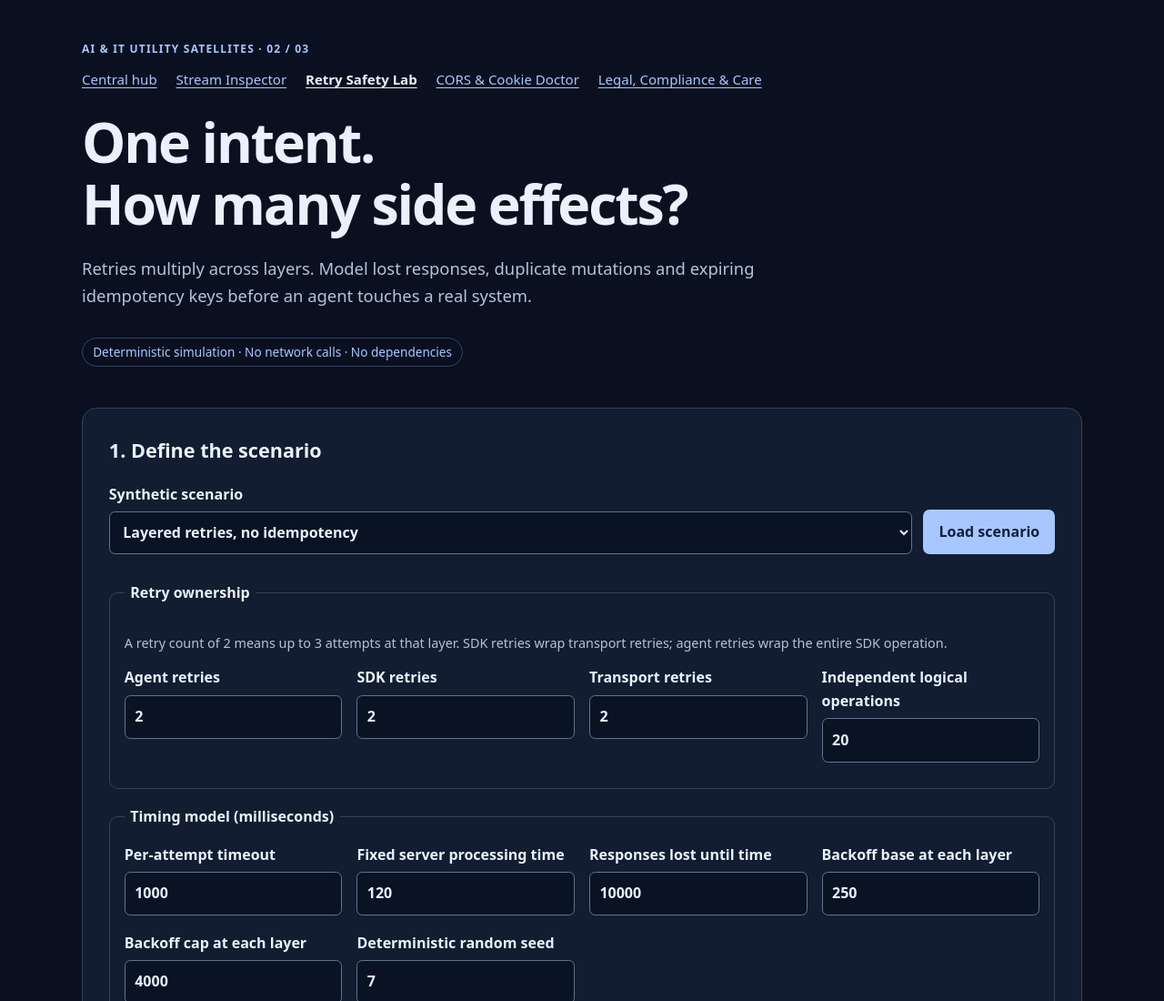
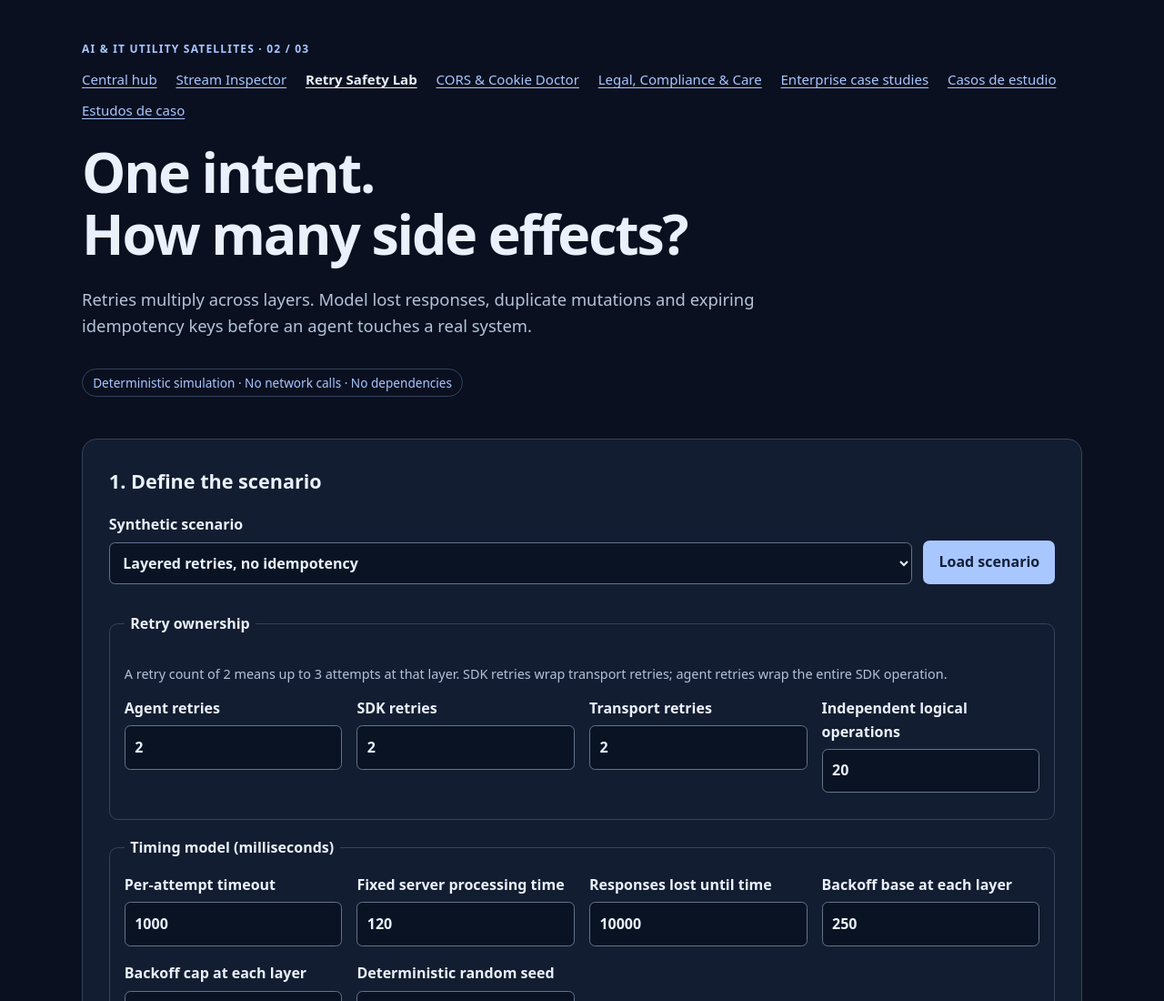
Before and after one commit to saipradikmallakuntla-tech/agent-retry-safety-lab, a plain HTML site: page index.html in a window 1280 px wide. Shown: the top 1100 px of the page at 91% size. Drawn offline with Linux system fonts and the light colour scheme.

Commit message:
Link EN ES PT enterprise case studies from retry app and network docs

```diff
--- a/index.html
+++ b/index.html
@@ -9,7 +9,7 @@
 </head>
 <body>
 <a class="skip" href="#main">Skip to simulator</a>
-<header class="shell"><p class="eyebrow">AI &amp; IT utility satellites · 02 / 03</p><nav aria-label="Satellite network"><a href="https://saipradikmallakuntla-tech.github.io/zion-ai-apps-hub/">Central hub</a><a href="https://saipradikmallakuntla-tech.github.io/llm-stream-inspector/">Stream Inspector</a><a href="https://saipradikmallakuntla-tech.github.io/agent-retry-safety-lab/" aria-current="page">Retry Safety Lab</a><a href="https://saipradikmallakuntla-tech.github.io/cors-cookie-doctor/">CORS &amp; Cookie Doctor</a><a href="https://saipradikmallakuntla-tech.github.io/zion-ai-apps-hub/legal-compliance-care.html" hreflang="en">Legal, Compliance &amp; Care</a></nav><h1>One intent.<br>How many side effects?</h1><p class="lede">Retries multiply across layers. Model lost responses, duplicate mutations and expiring idempotency keys before an agent touches a real system.</p><p class="badge">Deterministic simulation · No network calls · No dependencies</p></header>
+<header class="shell"><p class="eyebrow">AI &amp; IT utility satellites · 02 / 03</p><nav aria-label="Satellite network"><a href="https://saipradikmallakuntla-tech.github.io/zion-ai-apps-hub/">Central hub</a><a href="https://saipradikmallakuntla-tech.github.io/llm-stream-inspector/">Stream Inspector</a><a href="https://saipradikmallakuntla-tech.github.io/agent-retry-safety-lab/" aria-current="page">Retry Safety Lab</a><a href="https://saipradikmallakuntla-tech.github.io/cors-cookie-doctor/">CORS &amp; Cookie Doctor</a><a href="https://saipradikmallakuntla-tech.github.io/zion-ai-apps-hub/legal-compliance-care.html" hreflang="en">Legal, Compliance &amp; Care</a><a href="https://saipradikmallakuntla-tech.github.io/zion-ai-apps-hub/case-studies.html#retry" lang="en" hreflang="en">Enterprise case studies</a><a href="https://saipradikmallakuntla-tech.github.io/zion-ai-apps-hub/es/case-studies.html#retry" lang="es" hreflang="es">Casos de estudio</a><a href="https://saipradikmallakuntla-tech.github.io/zion-ai-apps-hub/pt/case-studies.html#retry" lang="pt" hreflang="pt">Estudos de caso</a></nav><h1>One intent.<br>How many side effects?</h1><p class="lede">Retries multiply across layers. Model lost responses, duplicate mutations and expiring idempotency keys before an agent touches a real system.</p><p class="badge">Deterministic simulation · No network calls · No dependencies</p></header>
 <main id="main" class="shell" tabindex="-1"><noscript><p>Enable JavaScript to run the local simulator.</p></noscript>
 <section class="panel" aria-labelledby="setup-heading"><h2 id="setup-heading">1. Define the scenario</h2><div class="toolbar"><label for="sample">Synthetic scenario<select id="sample"><option value="storm">Layered retries, no idempotency</option><option value="protected">Stable key with long TTL</option><option value="expired">Stable key expires too early</option><option value="rotating">New key per attempt (unsafe)</option><option value="healthy">Healthy service</option><option value="definite">Definite failures before commit</option></select></label><button id="load-sample" type="button">Load scenario</button></div>
 <form id="simulation-form">
```
Also changed, not shown: 2 other files.
